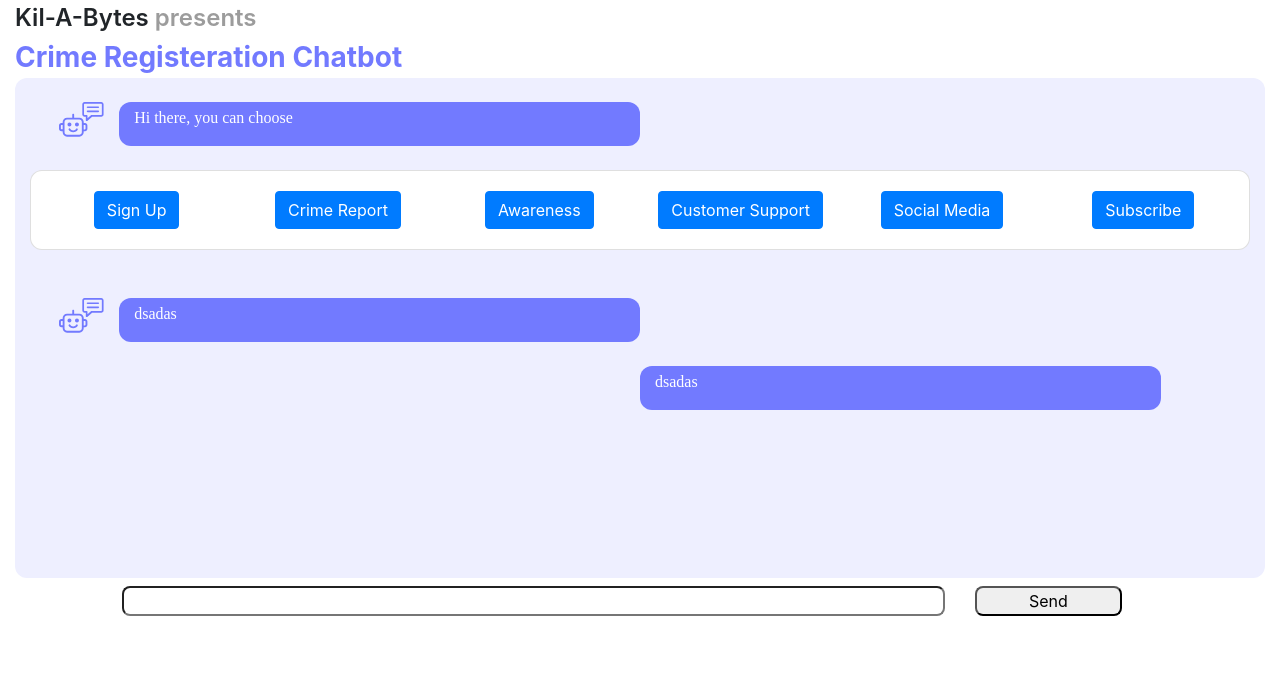
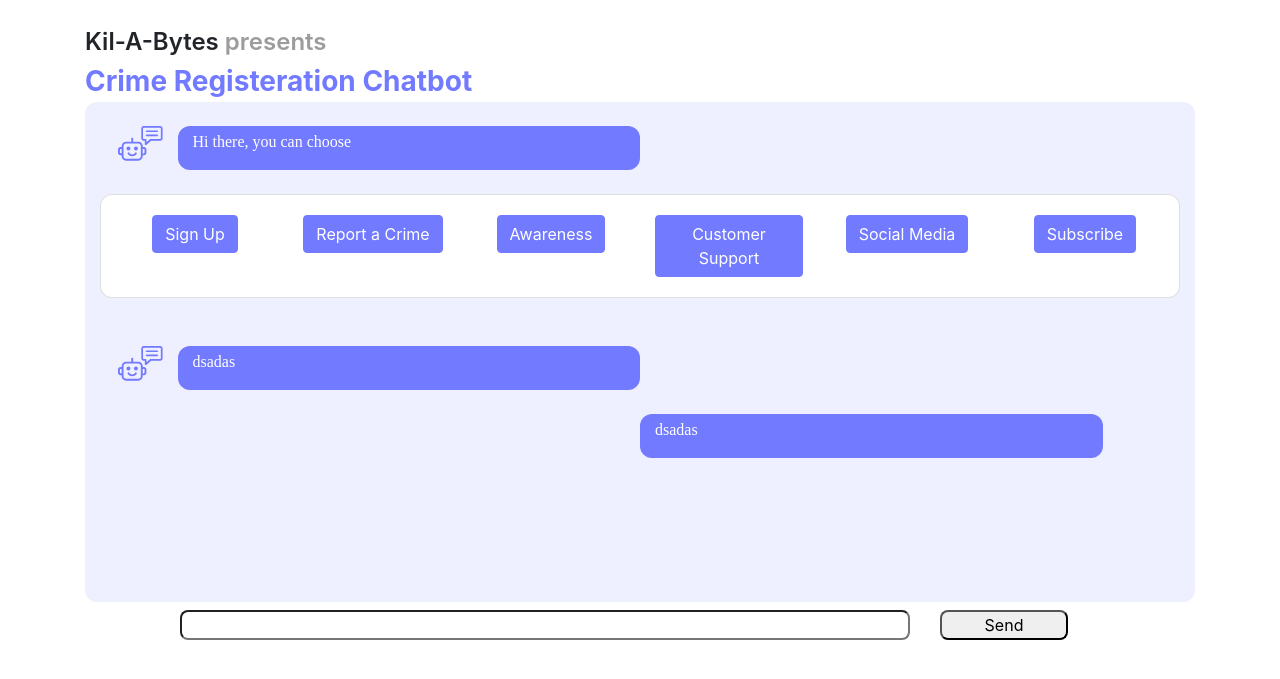
Before and after one commit to HridayHegde/Kill-a-Bytes_InternalHackathon, a PHP site: page /pages/index.html in a window 1280 px wide. Shown: the top 679 px of the page. Run offline with PHP 8.4, Linux system fonts and the light colour scheme.

Commit message:
Refined button colours and UI

```diff
--- a/css/style.css
+++ b/css/style.css
@@ -32,3 +32,8 @@ body {
     overflow: scroll;
     height: 500px;
 }
+
+.btn-primary {
+    background-color: #727AFF !important;
+    border-color: #727AFF !important;
+}
--- a/pages/index.html
+++ b/pages/index.html
@@ -13,11 +13,13 @@
 </head>
 
 <body>
-    <div class="container-fluid">
+    <div class="container">
+        <br>
+
         <font class="main-heading">Kil-A-Bytes </font>
         <font class="presents">presents</font> <br>
         <font class="purple-heading">Crime Registeration Chatbot</font>
-        <div class="container-fluid chat-window" style="background-color: #EEEFFF; border-radius: 12px;">
+        <div class="container chat-window" style="background-color: #EEEFFF; border-radius: 12px;">
             <br>
             <div class="row bot-says">
 
@@ -47,7 +49,7 @@
 
                         </div>
                         <div class="col-md-2">
-                            <center><button type="button" class="btn btn-primary">Crime Report</button></center>
+                            <center><button type="button" class="btn btn-primary">Report a Crime</button></center>
 
 
                         </div>
```
